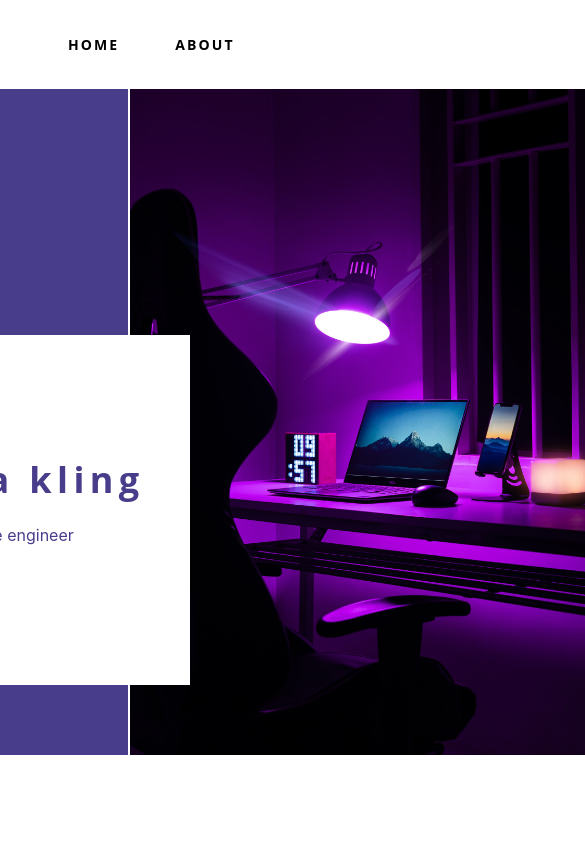
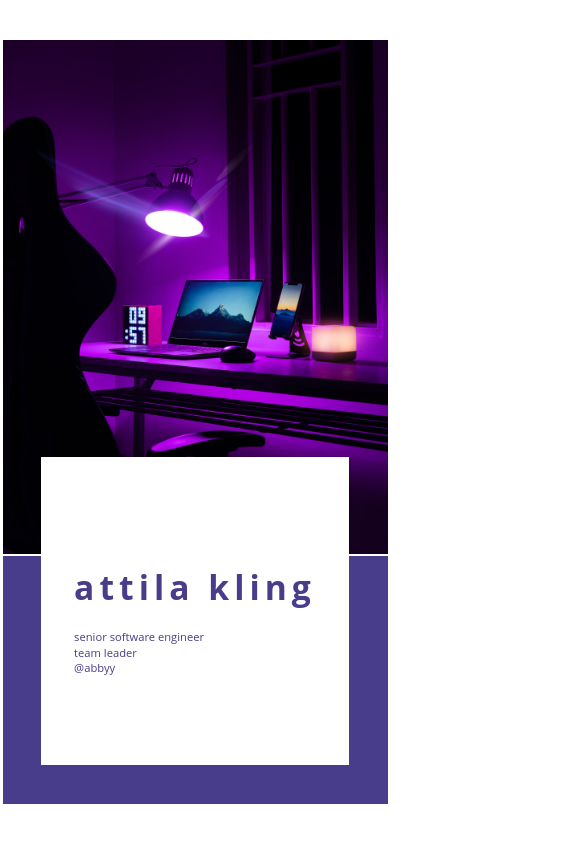
Before and after one commit to jim-y/me, a Next.js app: page / in a window 390 px wide. Shown: the top 842 px of the page, 585 px wide, since content can reach past the window. Built offline with nearby package versions, Linux system fonts and the light colour scheme.

Commit message:
responsiveness changes

```diff
--- a/components/layouts/main/main.module.css
+++ b/components/layouts/main/main.module.css
@@ -11,9 +11,3 @@
   display: flex;
   justify-content: center;
 }
-
-@media (min-width: 1025px) and (max-width: 1280px) {
-  .main {
-    padding-top: 40px;
-  }
-}
--- a/components/nav/index.jsx
+++ b/components/nav/index.jsx
@@ -1,5 +1,5 @@
 import Link from "next/link";
-import styles from "./nav.module.css";
+import styles from "./nav.module.scss";
 
 export default function Nav() {
   return (
--- a/components/nav/nav.module.css
+++ b/components/nav/nav.module.scss
@@ -42,3 +42,17 @@
   width: 100%;
   left: 0;
 }
+
+// Tablets
+@media (max-width: 375px) {
+  .nav {
+    top: 0;
+    left: 0;
+    width: 100%;
+
+    ul {
+      margin-right: 0;
+      padding-inline-start: 20px;
+    }
+  }
+}
--- a/package.json
+++ b/package.json
@@ -8,11 +8,12 @@
     "start": "next start"
   },
   "dependencies": {
+    "gray-matter": "4.0.2",
     "next": "9.4.4",
     "react": "16.13.1",
     "react-dom": "16.13.1",
-    "gray-matter": "4.0.2",
     "remark": "11.0.2",
-    "remark-html": "10.0.0"
+    "remark-html": "10.0.0",
+    "sass": "^1.26.10"
   }
 }
--- a/pages/index.jsx
+++ b/pages/index.jsx
@@ -1,35 +1,6 @@
 import Head from "next/head";
 import Layout from "../components/layouts/main";
-import styles from "./index.module.css";
-
-const heroContainer = {
-  position: "relative",
-  display: "flex",
-  flexDirection: "row",
-  justifyContent: "center",
-};
-
-const left = {
-  position: "relative",
-  width: "370px",
-  backgroundColor: "darkslateblue",
-  borderRight: "2px solid white",
-};
-
-const middle = {
-  position: "absolute",
-  display: "flex",
-  flexDirection: "column",
-  alignItems: "center",
-  justifyContent: "center",
-  padding: "20px",
-  color: "darkslateblue",
-  bottom: "70px",
-  left: "80px",
-  height: "350px",
-  width: "350px",
-  backgroundColor: "white",
-};
+import styles from "./index.module.scss";
 
 export default function Home() {
   return (
@@ -40,21 +11,23 @@ export default function Home() {
       </Head>
       <Layout>
         <div>
-          <div style={heroContainer}>
-            <div style={left}>
-              <aside style={middle}>
+          <div className={styles.heroContainer}>
+            <div className={styles.canvas}>
+              <aside className={styles.intro}>
                 <div className={styles.aboutContainer}>
-                  <h2 className={styles.mainText}>Attila Kling</h2>
+                  <h2>Attila Kling</h2>
                   <span>senior software engineer</span>
                   <span>team leader</span>
-                  <span>@abbyy</span>
+                  <a href="https://www.abbyy.com/" className={styles.company}>
+                    @abbyy
+                  </a>
                 </div>
               </aside>
             </div>
             <img
               src="/assets/images/screen-post-Ya3r7oApP4g-unsplash.jpg"
               alt="hero image"
-              style={{ width: "500px" }}
+              className={styles.vis}
             />
           </div>
         </div>
--- a/pages/index.module.css
+++ /dev/null
@@ -1,11 +0,0 @@
-.mainText {
-  font: bold 36px/1.4 "Open Sans", arial, sans-serif;
-  letter-spacing: 0.15em;
-  line-height: 80%;
-  text-transform: lowercase;
-}
-
-.aboutContainer {
-  display: flex;
-  flex-direction: column;
-}
--- /dev/null
+++ b/pages/index.module.scss
@@ -0,0 +1,154 @@
+$visWidth: 550px;
+$canvasWidth: $visWidth * 0.7;
+$introDimension: 400px;
+$introPosFromBottom: 70px;
+$introPosFromLeft: 80px;
+$aboutFs: 32px;
+
+// max-width 1366
+$ratio_1366: 0.7;
+$visWidth_1366: $visWidth * $ratio_1366;
+$canvasWidth_1366: $visWidth_1366 * 0.7;
+$introDimension_1366: $introDimension * $ratio_1366;
+$introPosFromBottom_1366: $introPosFromBottom * $ratio_1366;
+$introPosFromLeft_1366: $introPosFromLeft * $ratio_1366;
+$aboutFs_1366: $aboutFs * $ratio_1366;
+
+// max-width 768
+$ratio_768: 0.4;
+$visWidth_768: $visWidth * $ratio_768;
+$canvasWidth_768: $visWidth_768 * 0.7;
+$introDimension_768: $introDimension * $ratio_768;
+$introPosFromBottom_768: $introPosFromBottom * $ratio_768;
+$introPosFromLeft_768: $introPosFromLeft * $ratio_768;
+$aboutFs_768: $aboutFs * $ratio_768;
+
+.heroContainer {
+  position: relative;
+  display: flex;
+  flex-direction: row;
+  justify-content: center;
+}
+
+.intro {
+  position: absolute;
+
+  display: flex;
+  flex-direction: column;
+  align-items: center;
+  justify-content: center;
+
+  padding: 20px;
+  bottom: $introPosFromBottom;
+  left: $introPosFromLeft;
+  height: $introDimension;
+  width: $introDimension;
+
+  color: darkslateblue;
+  background-color: white;
+}
+
+.canvas {
+  position: relative;
+  width: $canvasWidth;
+  background-color: darkslateblue;
+  border-right: 2px solid white;
+}
+
+.vis {
+  width: $visWidth;
+}
+
+.aboutContainer {
+  display: flex;
+  flex-direction: column;
+  font-size: $aboutFs;
+  line-height: 1.4;
+  font-family: "Open Sans", arial, sans-serif;
+
+  h2 {
+    font-weight: bold;
+    letter-spacing: 0.15em;
+    line-height: 80%;
+    text-transform: lowercase;
+  }
+
+  span, a {
+    font-size: 0.5em;
+  }
+}
+
+.company {
+  width: fit-content;
+  cursor: pointer;
+  &:hover {
+    color: #db002a;
+    font-weight: bold;
+  }
+}
+
+// Laptops
+@media (max-width: 1366px) {
+  .canvas {
+    width: $canvasWidth_1366;
+  }
+  .intro {
+    width: $introDimension_1366;
+    height: $introDimension_1366;
+    bottom: $introPosFromBottom_1366;
+    left: $introPosFromLeft_1366;
+  }
+  .vis {
+    width: $visWidth_1366;
+  }
+  .aboutContainer {
+    font-size: $aboutFs_1366;
+  }
+}
+
+// Tablets
+@media (max-width: 768px) {
+  .heroContainer {
+    flex-direction: column-reverse;
+  }
+  .canvas {
+    width: $visWidth_1366;
+    height: 250px;
+    border-right: none;
+    border-top: 2px solid white;
+  }
+  .intro {
+    width: $visWidth_1366 * 0.8;
+    height: $visWidth_1366 * 0.8;
+    bottom: $visWidth_1366 * 0.1;
+    left: $visWidth_1366 * 0.1;
+  }
+  .aboutContainer {
+    font-size: $aboutFs_1366;
+  }
+}
+
+// Tablets
+@media (max-width: 375px) {
+  .vis {
+    width: 100%;
+  }
+  .heroContainer {
+    flex-direction: column-reverse;
+    margin-top: 90px;
+  }
+  .canvas {
+    width: 100%;
+    border-right: none;
+    border-top: 2px solid white;
+  }
+  .intro {
+    width: 100% * 0.8;
+    height: 100% * 0.9;
+    bottom: 100% * 0.5;
+    left: 100% * 0.1;
+  }
+  .aboutContainer {
+    font-size: 24px;
+  }
+}
```
Also changed, not shown: 1 other file (tests, documents, lock files or other folders).
